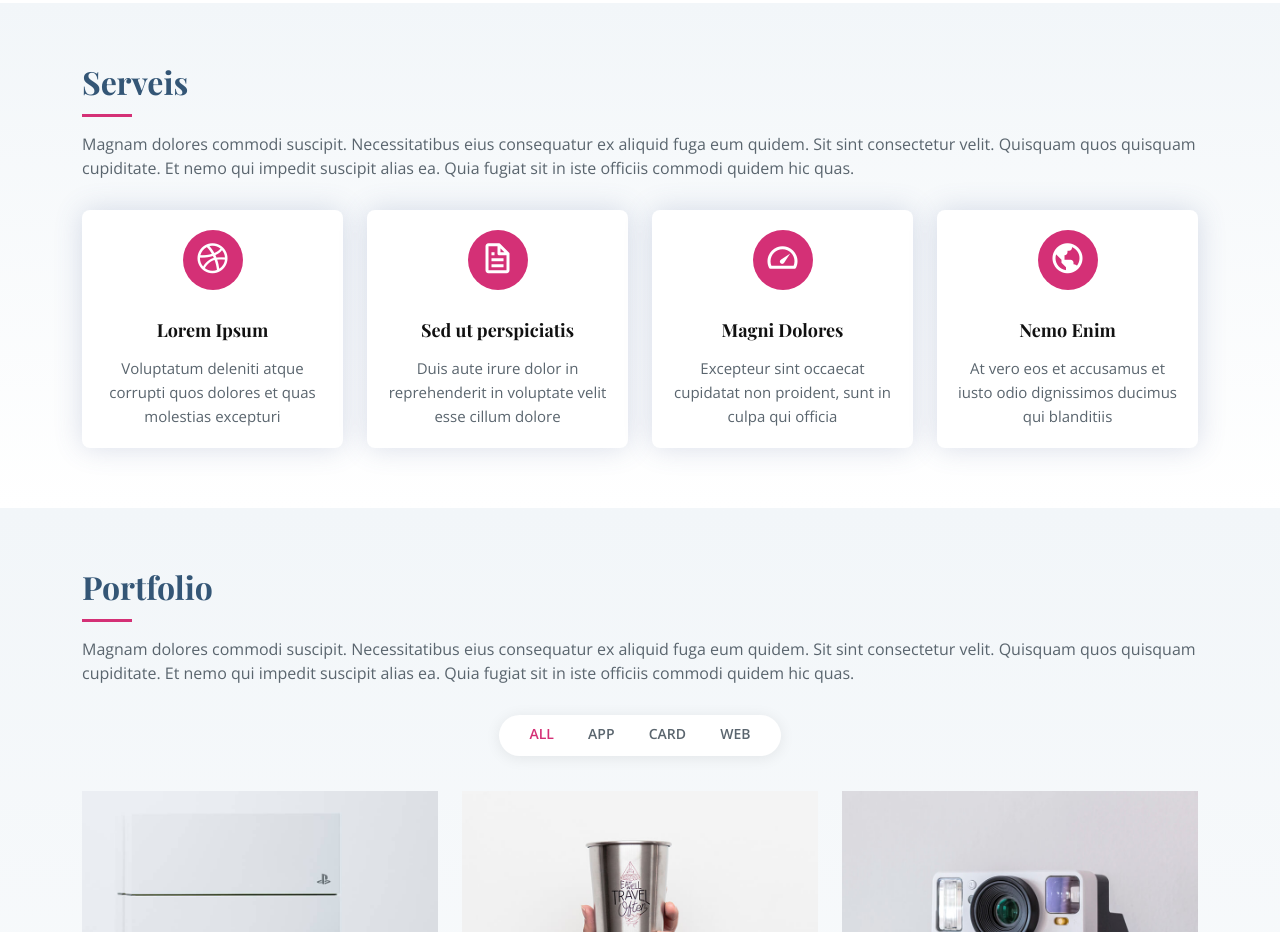
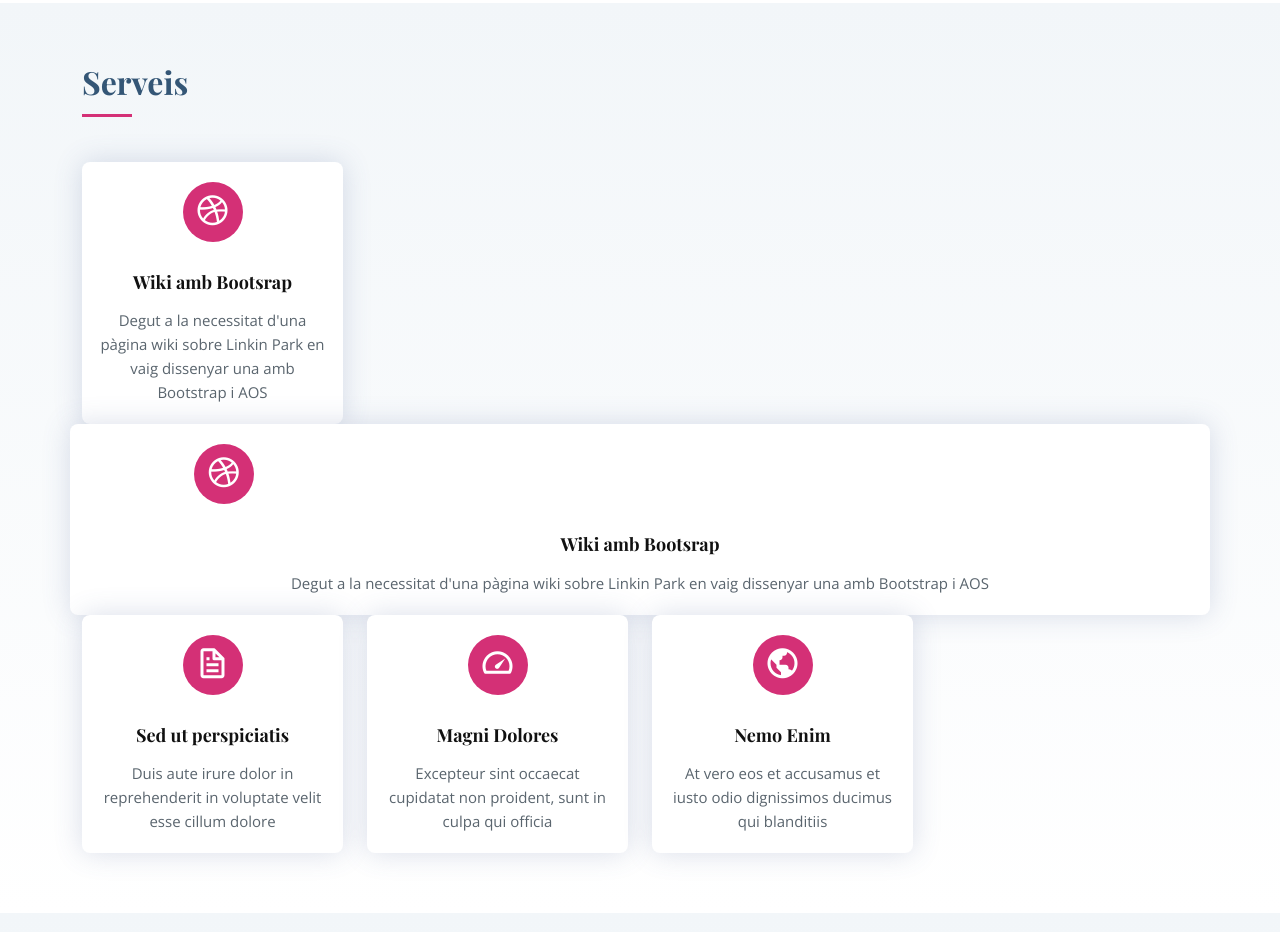
Before and after one commit to nroca22/nroca22.github.io, a plain HTML site: page index.html in a window 1280 px wide. Shown: the part 1920-2852 px from the top of the page. Drawn offline with nearby package versions, Linux system fonts and the light colour scheme; a web font is replaced by a local one.

Commit message:
test link services 1

```diff
--- a/index.html
+++ b/index.html
@@ -254,17 +254,25 @@
 
         <div class="section-title">
           <h2>Serveis</h2>
-          <p>Magnam dolores commodi suscipit. Necessitatibus eius consequatur ex aliquid fuga eum quidem. Sit sint consectetur velit. Quisquam quos quisquam cupiditate. Et nemo qui impedit suscipit alias ea. Quia fugiat sit in iste officiis commodi quidem hic quas.</p>
+          <p></p>
         </div>
 
         <div class="row">
-          <div class="col-md-6 col-lg-3 d-flex align-items-stretch mb-5 mb-lg-0">
+          <div href="" class="col-md-6 col-lg-3 d-flex align-items-stretch mb-5 mb-lg-0">
             <div class="icon-box">
               <div class="icon"><i class="bx bxl-dribbble"></i></div>
-              <h4 class="title"><a href="">Lorem Ipsum</a></h4>
-              <p class="description">Voluptatum deleniti atque corrupti quos dolores et quas molestias excepturi</p>
+              <h4 class="title"><a href="">Wiki amb Bootsrap</a></h4>
+              <p class="description">Degut a la necessitat d'una pàgina wiki sobre Linkin Park en vaig dissenyar una amb Bootstrap i AOS</p>
             </div>
           </div>
+
+          <a href="Bootstrap/bootstrap.html" class="col-md-6 col-lg-3 d-flex align-items-stretch mb-5 mb-lg-0">
+            <div class="icon-box">
+              <div class="icon"><i class="bx bxl-dribbble"></i></div>
+              <h4 class="title"><a href="Bootstrap/bootstrap.html">Wiki amb Bootsrap</a></h4>
+              <p class="description">Degut a la necessitat d'una pàgina wiki sobre Linkin Park en vaig dissenyar una amb Bootstrap i AOS</p>
+            </div>
+          </a>
 
           <div class="col-md-6 col-lg-3 d-flex align-items-stretch mb-5 mb-lg-0">
             <div class="icon-box">
```
